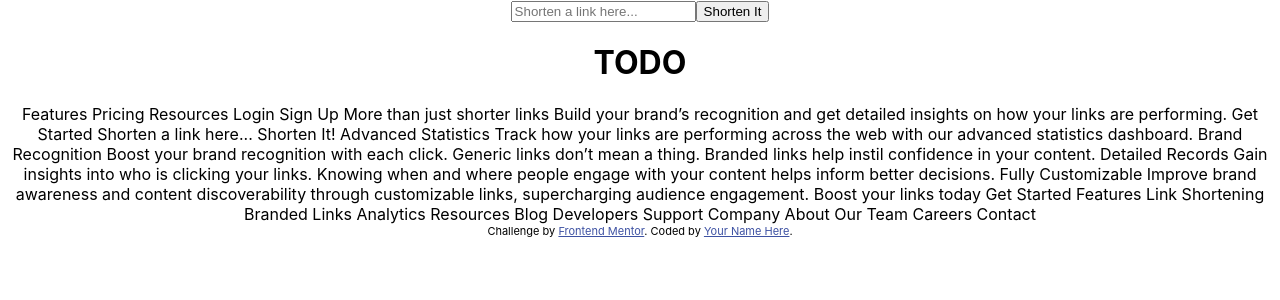
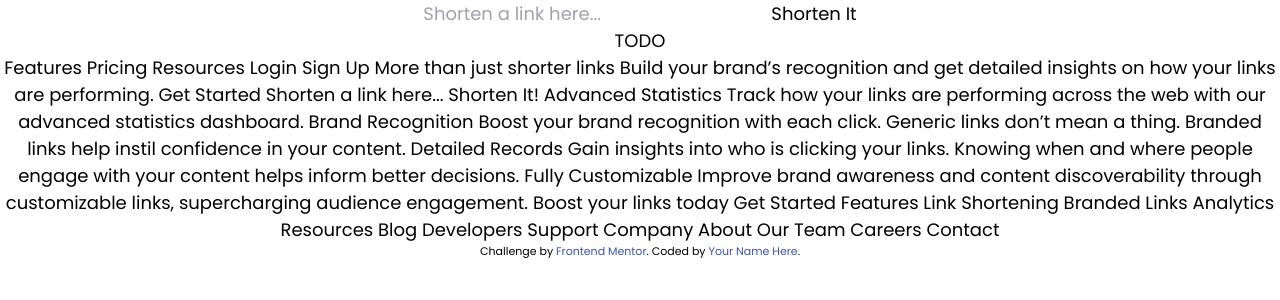
Before and after one commit to cch5ng/url_shortening_api_fe_mentor, a React (Create React App) app: page / in a window 1280 px wide. Shown: the top 300 px of the page. Built offline with nearby package versions, Linux system fonts and the light colour scheme.

Commit message:
use theme colors

```diff
--- a/src/index.css
+++ b/src/index.css
@@ -1,13 +1,33 @@
+:root {
+  --color-cyan: theme('colors.cyan');
+  --color-red: theme('colors.red');
+  --color-grey: theme('colors.grey');
+  --color-blue-darkest: theme('colors.blue.darkest');
+  --color-violet-darkest: theme('colors.violet.darkest');
+  --color-violet-dark: theme('colors.violet.dark');
+  --color-violet-neutral: theme('colors.violet.neutral');
+
+  /* ... */
+}
+
+@tailwind base;
+@tailwind components;
+@tailwind utilities;
+
+@layer base {
+  body {
+    font-family: 'Poppins', sans-serif;
+    font-weight: 400;
+    font-size: 18px;
+  }
+}
+
 body {
-  margin: 0;
-  font-family: -apple-system, BlinkMacSystemFont, 'Segoe UI', 'Roboto', 'Oxygen',
-    'Ubuntu', 'Cantarell', 'Fira Sans', 'Droid Sans', 'Helvetica Neue',
-    sans-serif;
   -webkit-font-smoothing: antialiased;
   -moz-osx-font-smoothing: grayscale;
 }
 
-code {
+/* code {
   font-family: source-code-pro, Menlo, Monaco, Consolas, 'Courier New',
     monospace;
-}
+} */
```
